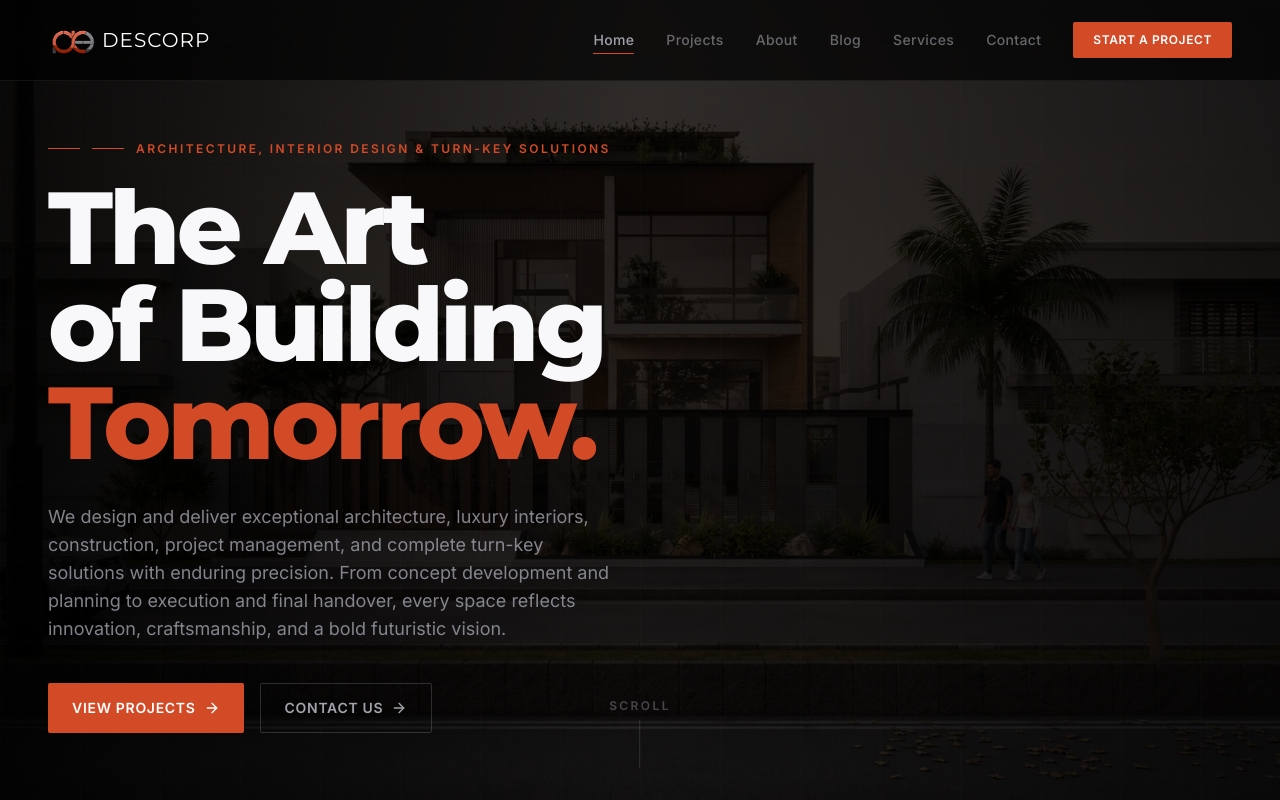
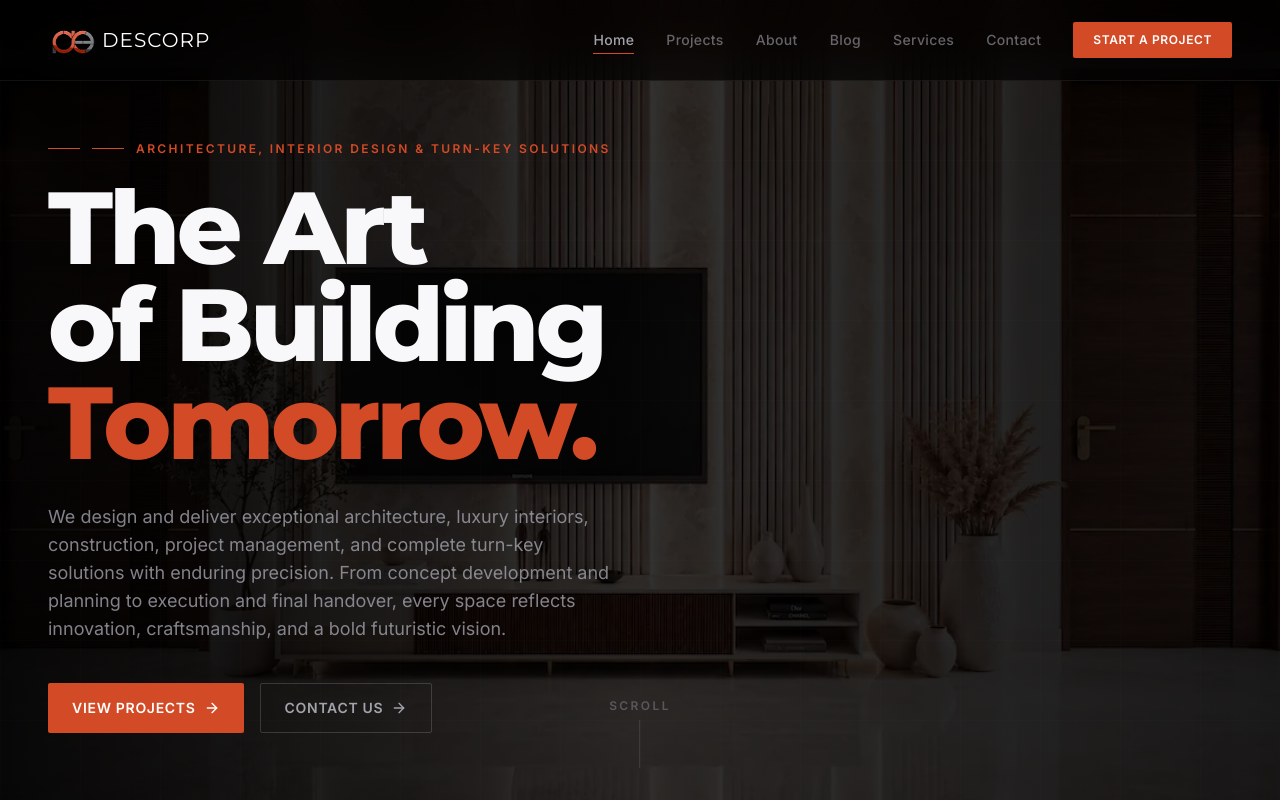
Before and after one commit to Manan-Ahmed/architect-next, a Next.js app: page / in a window 1280 px wide. Shown: the top 800 px of the page. Built offline with nearby package versions, Linux system fonts and the light colour scheme.

Commit message:
change-hero-image

```diff
--- a/src/components/Hero.tsx
+++ b/src/components/Hero.tsx
@@ -10,7 +10,7 @@ export function Hero() {
       {/* Background image */}
       <div className="absolute inset-0">
 <Image
-  src="/modern-banglo/banglo1.webp"
+  src="/interior/1.webp"
   alt="Modern architecture"
   fill
   priority
```
